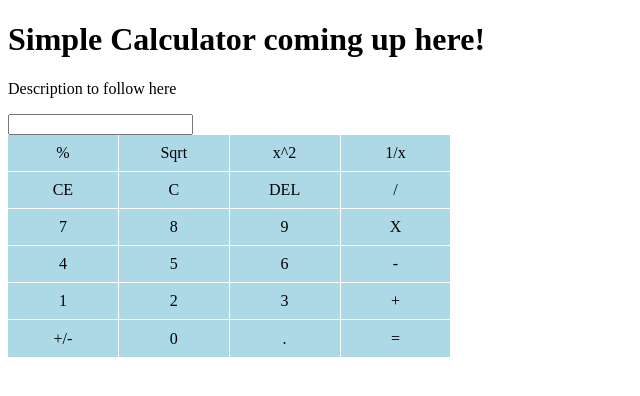
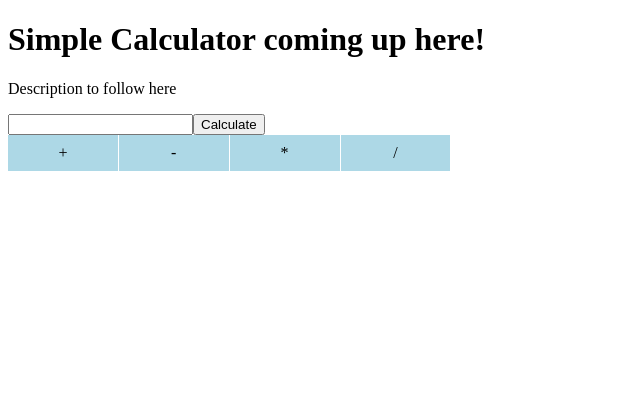
Before and after one commit to edgars-avenins/training-projects, an Angular app in the folder training-easy/: page / in a window 1280 px wide. Shown: the top 396 px of the page, without its empty margins (0-640 px from the left). Built offline with nearby package versions, Linux system fonts and the light colour scheme.

Commit message:
some functionality

```diff
--- a/training-easy/src/app/calculator/calculator.component.html
+++ b/training-easy/src/app/calculator/calculator.component.html
@@ -1,14 +1,16 @@
 <h1>Simple Calculator coming up here!</h1>
 <p>Description to follow here</p>
 <div class="calcContainer">
-  <input typeof="text" value="{{inputValue}}" />
+  <input type="text" #input value="{{inputValue}}"/>
+  <button (click)="calculate(input.value)">Calculate</button>
   <mat-grid-list cols="4" rowHeight="3:1">
     <mat-grid-tile *ngFor="let tile of tiles"
                    [colspan]="tile.cols"
                    [rowspan]="tile.rows"
                    [style.background]="tile.color"
-                   (click)="clicked($event)">
+                   (click)="clicked(tile.text, input.value)">
       {{tile.text}}
     </mat-grid-tile>
   </mat-grid-list>
 </div>
+<h4>{{sum}}</h4>
--- a/training-easy/src/app/calculator/calculator.component.ts
+++ b/training-easy/src/app/calculator/calculator.component.ts
@@ -15,43 +15,25 @@ export interface Tile {
 export class CalculatorComponent implements OnInit {
 
   tiles: Tile[] = [
-    { text: '%', cols: 1, rows: 1, color: 'lightblue' },
-    { text: 'Sqrt', cols: 1, rows: 1, color: 'lightblue' },
-    { text: 'x^2', cols: 1, rows: 1, color: 'lightblue' },
-    { text: '1/x', cols: 1, rows: 1, color: 'lightblue' },
-
-    { text: 'CE', cols: 1, rows: 1, color: 'lightblue' },
-    { text: 'C', cols: 1, rows: 1, color: 'lightblue' },
-    { text: 'DEL', cols: 1, rows: 1, color: 'lightblue' },
+    { text: '+', cols: 1, rows: 1, color: 'lightblue' },
+    { text: '-', cols: 1, rows: 1, color: 'lightblue' },
+    { text: '*', cols: 1, rows: 1, color: 'lightblue' },
     { text: '/', cols: 1, rows: 1, color: 'lightblue' },
-
-    { text: '7', cols: 1, rows: 1, color: 'lightblue' },
-    { text: '8', cols: 1, rows: 1, color: 'lightblue' },
-    { text: '9', cols: 1, rows: 1, color: 'lightblue' },
-    { text: 'X', cols: 1, rows: 1, color: 'lightblue' },
-
-    { text: '4', cols: 1, rows: 1, color: 'lightblue' },
-    { text: '5', cols: 1, rows: 1, color: 'lightblue' },
-    { text: '6', cols: 1, rows: 1, color: 'lightblue' },
-    { text: '-', cols: 1, rows: 1, color: 'lightblue' },
-
-    { text: '1', cols: 1, rows: 1, color: 'lightblue' },
-    { text: '2', cols: 1, rows: 1, color: 'lightblue' },
-    { text: '3', cols: 1, rows: 1, color: 'lightblue' },
-    { text: '+', cols: 1, rows: 1, color: 'lightblue' },
-
-    { text: '+/-', cols: 1, rows: 1, color: 'lightblue' },
-    { text: '0', cols: 1, rows: 1, color: 'lightblue' },
-    { text: '.', cols: 1, rows: 1, color: 'lightblue' },
-    { text: '=', cols: 1, rows: 1, color: 'lightblue' },
   ];
 
-  inputValue;
+  inputValue: string;
+  sum: number;
 
-  clicked(event) {
-    this.inputValue = event.srcElement.innerText;
-    console.log(event.srcElement.innerText);
+  clicked(operator, value1) {
+    console.log(operator);
+    this.inputValue = value1 + operator ;
   }
+
+  calculate(lastVal) {
+    this.inputValue = lastVal;
+  this.sum = eval(this.inputValue)
+  }
+
 
   constructor() { }
 
```
